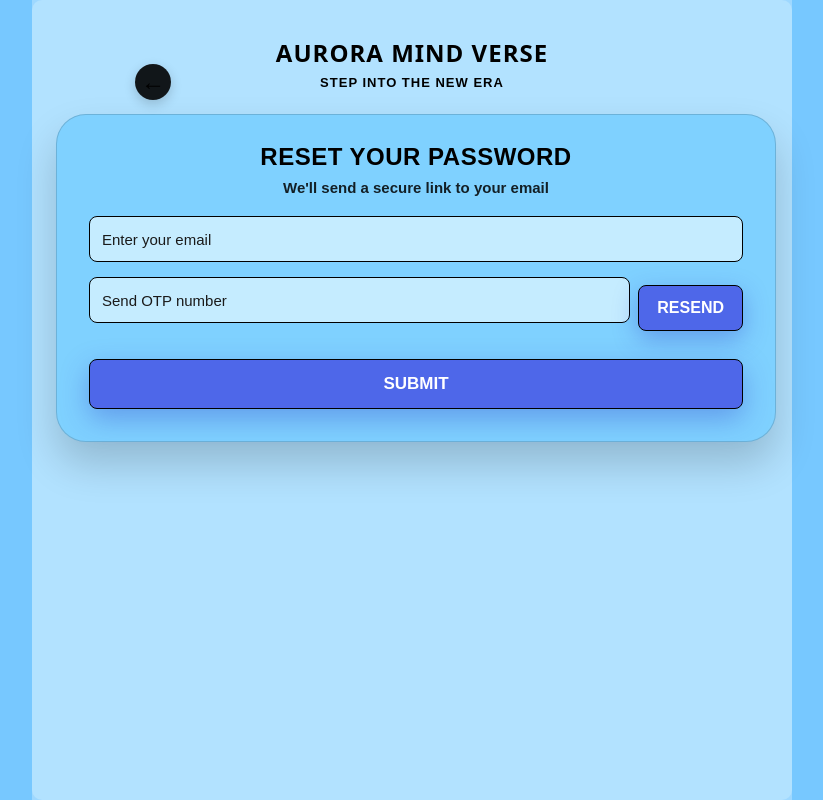
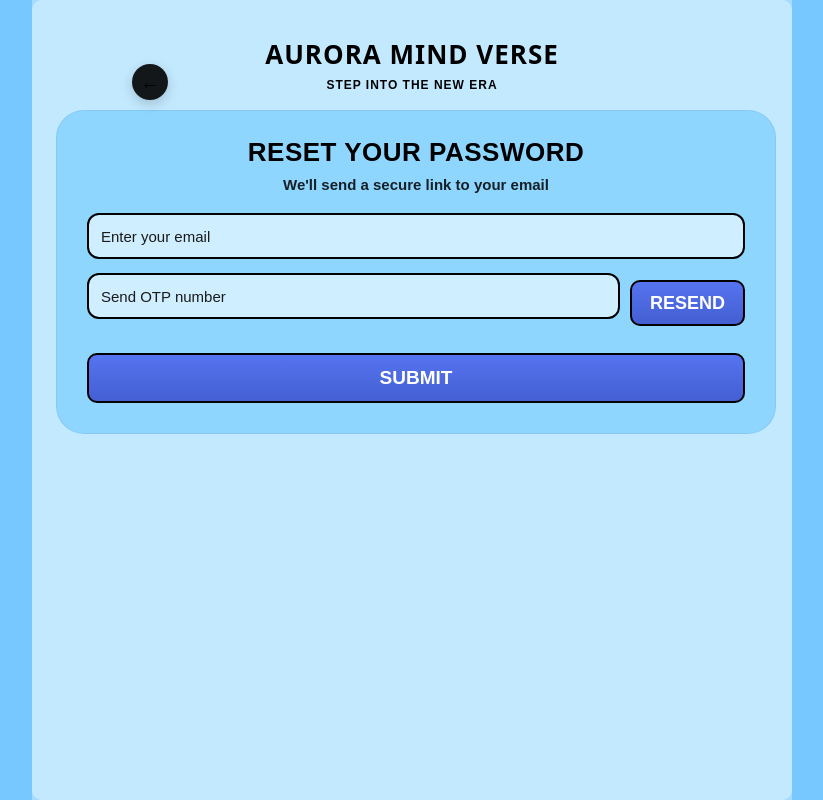
Before and after one commit to Khabir-rusyaidi/aurora-mindverse, a Next.js app: page /forgot-password in a window 1280 px wide. Shown: the whole page, without its empty margins (228-1051 px from the left). Built offline with nearby package versions, Linux system fonts and the light colour scheme.

Commit message:
adjust spacing between otp input and resend button

```diff
--- a/app/globals.css
+++ b/app/globals.css
@@ -918,3 +918,73 @@ body {
     width: 92vw;
   }
 }
+/* ==== AMV Forgot Password – Pixel Match Fix Pack ==== */
+
+/* 1) Lighter blues (page, column, card) */
+.fp-root       { background: #a8dcff !important; }      /* page */
+.fp-column     { background: #c3e9ff !important; }      /* center strip */
+.fp-card       { background: #8fd6ff !important; }      /* card */
+
+/* 2) Remove all shadows (your ref image is flat) */
+.fp-column, .fp-card, .fp-inner,
+.fp-submit, .fp-resend { box-shadow: none !important; }
+
+/* 3) Arrow: thin, no circle/pill */
+.fp-back { margin-left: 22px !important; margin-bottom: 6px !important; }
+.fp-arrow{
+  display:inline-block;
+  background: none !important;
+  border: 0 !important;
+  padding: 0 !important;
+  font-size: 20px !important;   /* smaller like the image */
+  font-weight: 500 !important;
+  color:#000 !important;
+  line-height:1 !important;
+}
+
+/* 4) Card geometry & spacing */
+.fp-card{
+  width: 720px !important;
+  border-radius: 28px !important;     /* slightly smaller radius */
+  padding: 26px 30px 30px !important;
+  border: 1px solid rgba(0,0,0,0.06);  /* soft outline like screenshot */
+}
+
+/* 5) Headings */
+.fp-brand  { font-size: 26px !important; letter-spacing: 1px !important; }
+.fp-tagline{ font-size: 12px !important; margin-bottom: 18px !important; }
+.fp-title  { font-size: 26px !important; }
+.fp-sub    { font-size: 15px !important; }
+
+/* 6) Inputs: lighter fill, 2px black border, rounded like ref */
+.fp-input{
+  height: 46px !important;
+  background: #cfeeff !important;   /* lighter */
+  border: 2px solid #000 !important;
+  border-radius: 12px !important;
+  margin-bottom: 14px !important;
+}
+
+/* 7) OTP row gap & button */
+.fp-row   { gap: 10px !important; margin-bottom: 14px !important; }
+.fp-resend{
+  height: 46px !important;
+  border: 2px solid #000 !important;
+  border-radius: 10px !important;
+  background: linear-gradient(#5674f0, #445fd2) !important; /* a touch lighter */
+  font-size: 18px !important;
+  font-weight: 800 !important;
+}
+
+/* 8) Submit button: same blue and full width */
+.fp-submit{
+  height: 50px !important;
+  border: 2px solid #000 !important;
+  border-radius: 10px !important;
+  background: linear-gradient(#5674f0, #445fd2) !important; /* lighter match */
+  font-size: 19px !important;
+  font-weight: 800 !important;
+}
+
+/* 9) Kill any lingering shadows from global styles */
+* { text-shadow: none !important; }
```
